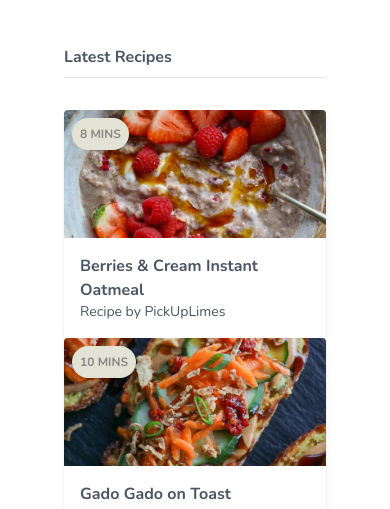
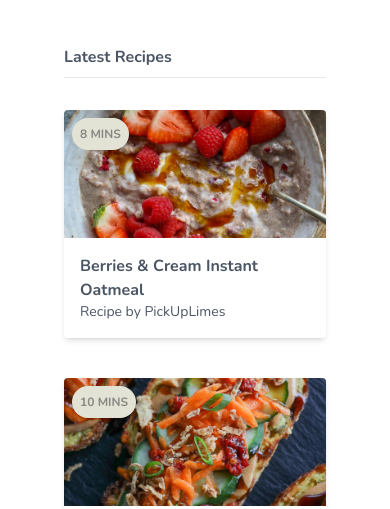
Before and after one commit to dijanakalaposratic/pp-05-recipes, a website: page public/index.html in a window 390 px wide. Shown: the part 272-781 px from the top of the page. Drawn offline with nearby package versions, Linux system fonts and the light colour scheme.

Commit message:
added responsive classes to recipe cards

```diff
--- a/public/index.html
+++ b/public/index.html
@@ -10,9 +10,11 @@
 		<!-- Tailwind CSS -->
 		<link rel="stylesheet" href="./styles.css" />
 	</head>
+
 	<body class="text-gray-600 font-body">
-		<div>
-			<div>
+		<div class="grid md:grid-cols-3">
+			<!-- content wrapper -->
+			<div class="md:col-span-1">
 				<nav>
 					<div>
 						<h1 class="font-bold uppercase p-4 border-b border-grey-100">
@@ -38,7 +40,7 @@
 					</ul>
 				</nav>
 			</div>
-			<main class="px-16 py-6 bg-grey-100">
+			<main class="px-16 py-6 bg-grey-100 md:col-span-2">
 				<div class="flex justify-center md:justify-end">
 					<a class="text-primary" href="#">Log in</a>
 					<a class="text-primary ml-2" href="#">Sign up</a>
@@ -49,7 +51,7 @@
 				</header>
 				<div>
 					<h4 class="font-bold mt-12 pb-2 border-b border-grey-200">Latest Recipes</h4>
-					<div class="mt-8">
+					<div class="mt-8 grid lg:grid-cols-3 gap-10">
 						<!-- cards go here -->
 						<div class="card">
 							<img class="w-full h-32 sm:h-48 object-cover" src="./images/recipe1.jpg" alt="Berries & Cream Instant Oatmeal" />
```
Also changed, not shown: public/styles.css.
